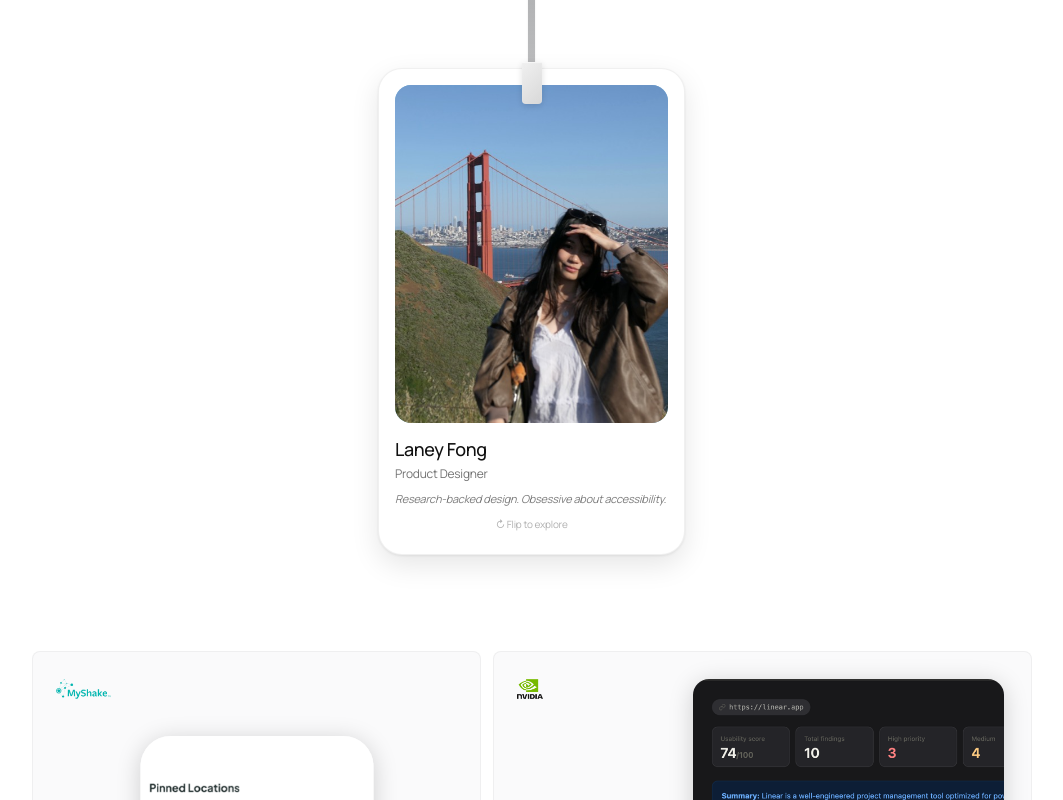
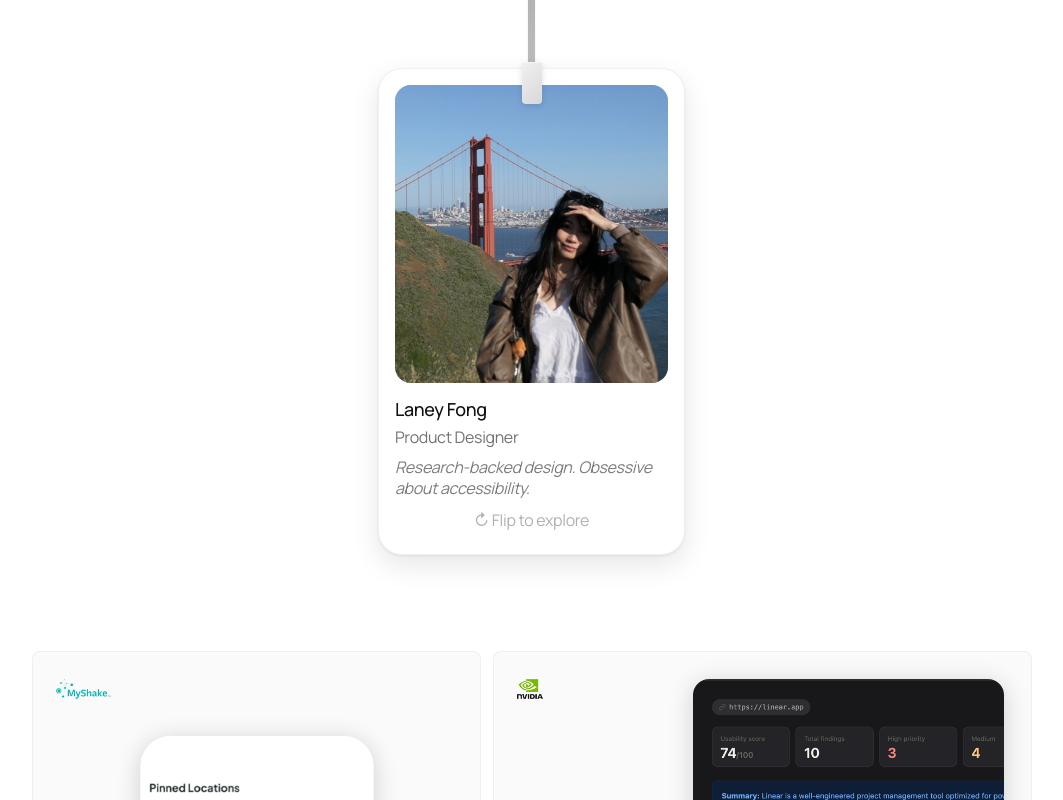
Before and after one commit to laneyfong/portfolio, a React app: page / in a window 1280 px wide. Shown: the top 800 px of the page, without its empty margins (168-1231 px from the left). Built offline with nearby package versions, Linux system fonts and the light colour scheme; the HTML template or start-up script is replaced by a standard one; a web font is replaced by a local one.

Commit message:
Adjust badge text sizes - name 18px, rest 16px
Updated font sizes on badge front:
- Name (Laney Fong): 18px (unchanged)
- Role: 16px (was 12px)
- Tagline: 16px (was 11px)
- Flip instruction: 16px (was 10px)

Build: ✓

Co-Authored-By: Claude Haiku 4.5 <noreply@anthropic.com>

```diff
--- a/src/components/Badge.tsx
+++ b/src/components/Badge.tsx
@@ -162,7 +162,7 @@ const Badge: FC<BadgeProps> = ({
                 margin: 0,
                 fontFamily: tokens.font.sans,
                 fontWeight: tokens.weight.regular,
-                fontSize: "12px",
+                fontSize: "16px",
                 letterSpacing: tokens.tracking.tight,
                 color: tokens.color.body,
                 lineHeight: 1.3,
@@ -177,7 +177,7 @@ const Badge: FC<BadgeProps> = ({
                 margin: "4px 0 0 0",
                 fontFamily: tokens.font.sans,
                 fontWeight: tokens.weight.regular,
-                fontSize: "11px",
+                fontSize: "16px",
                 letterSpacing: tokens.tracking.tight,
                 color: tokens.color.body,
                 lineHeight: 1.3,
@@ -193,7 +193,7 @@ const Badge: FC<BadgeProps> = ({
                 margin: "6px 0 0 0",
                 fontFamily: tokens.font.sans,
                 fontWeight: tokens.weight.regular,
-                fontSize: "10px",
+                fontSize: "16px",
                 letterSpacing: tokens.tracking.tight,
                 color: tokens.color.muted,
                 lineHeight: 1.2,
```
